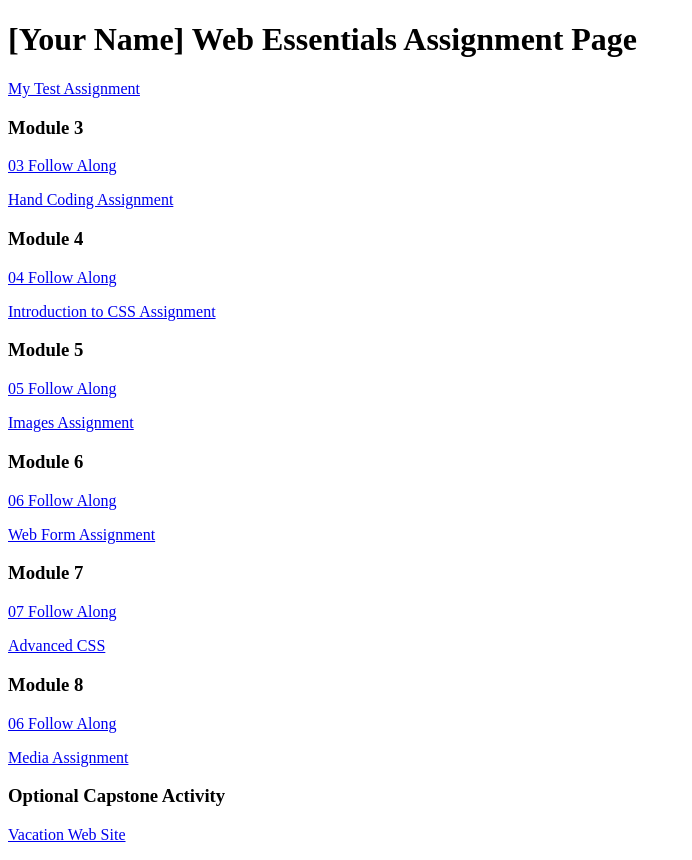
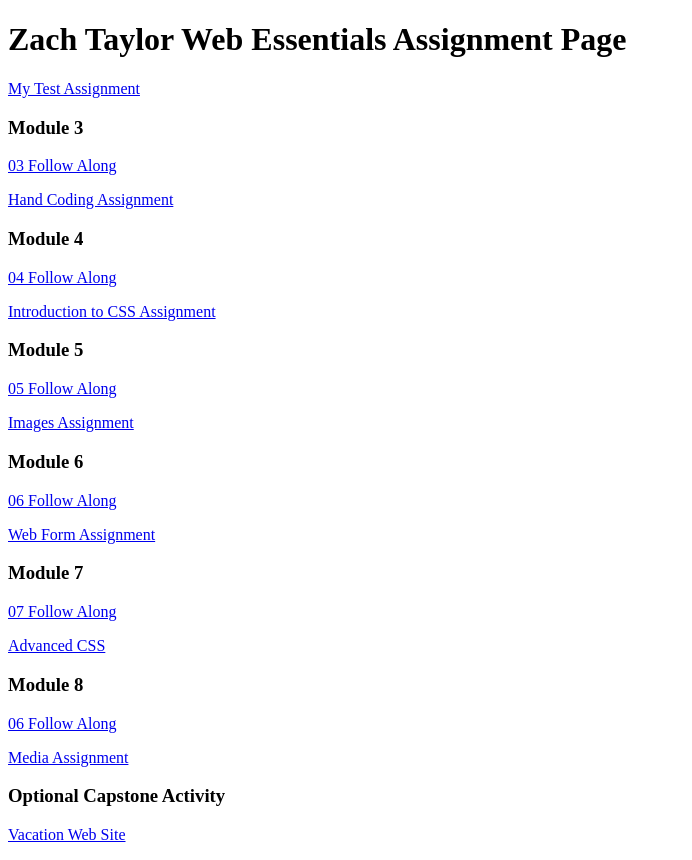
Before and after one commit to zjt19/dwdd1600, a plain HTML site: page index.html in a window 1280 px wide. Shown: the whole page, without its empty margins (0-692 px from the left). Drawn offline with Linux system fonts and the light colour scheme.

Commit message:
added my name

```diff
--- a/index.html
+++ b/index.html
@@ -6,7 +6,7 @@
 		<title>dwdd 1600 assignment list page</title>
 	</head>
 	<body>
-		<h1>[Your Name] Web Essentials Assignment Page</h1>
+		<h1>Zach Taylor Web Essentials Assignment Page</h1>
 		<p><a href="01test">My Test Assignment</a></p>
 
 		<h3>Module 3</h3>
```
